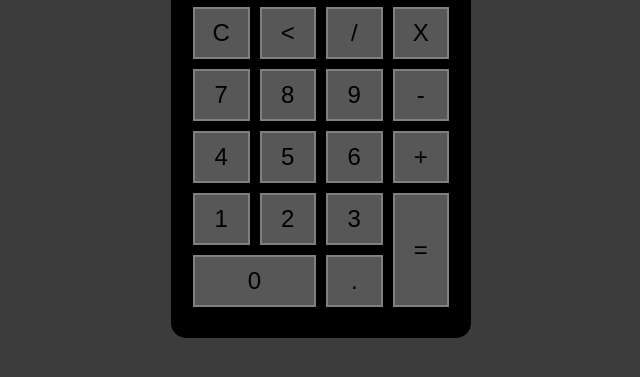
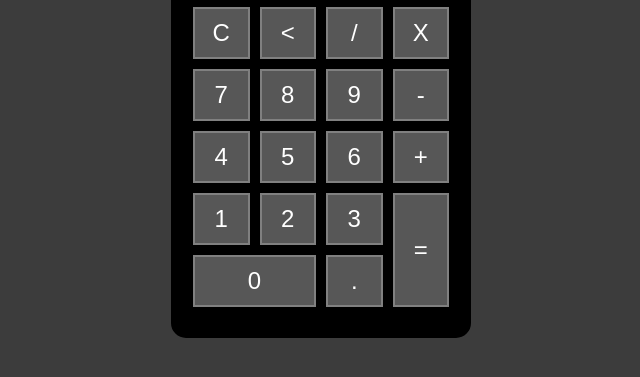
Before and after one commit to LucasGabriel2806/calculadora-js, a plain HTML site: page index.html in a window 1280 px wide. Shown: the part 287-664 px from the top of the page, without its empty margins (319-959 px from the left). Drawn offline with Linux system fonts and the light colour scheme.

Commit message:
Atualizando estilos

```diff
--- a/estilos/style.css
+++ b/estilos/style.css
@@ -46,6 +46,7 @@ body {
     display: flex;
     justify-content: center;
     align-items: center;
+    color: #fff;
 }
 
 .container-btns > .num0 {
@@ -59,5 +60,6 @@ body {
 
 .container-btns > button:hover {
     background-color: #cacaca;
+    color: #000;
     cursor: pointer;
 }
```
